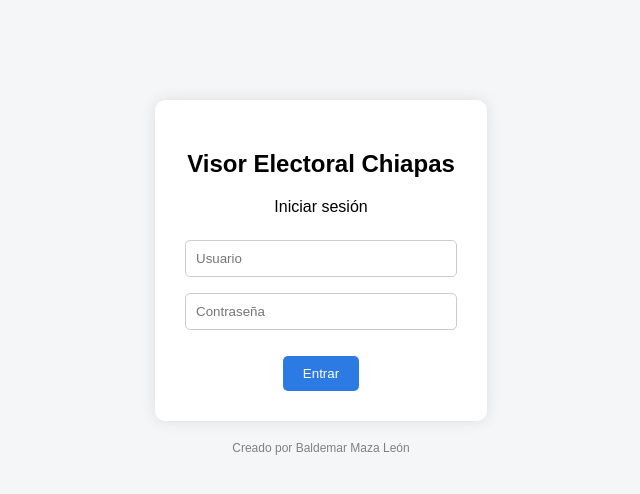
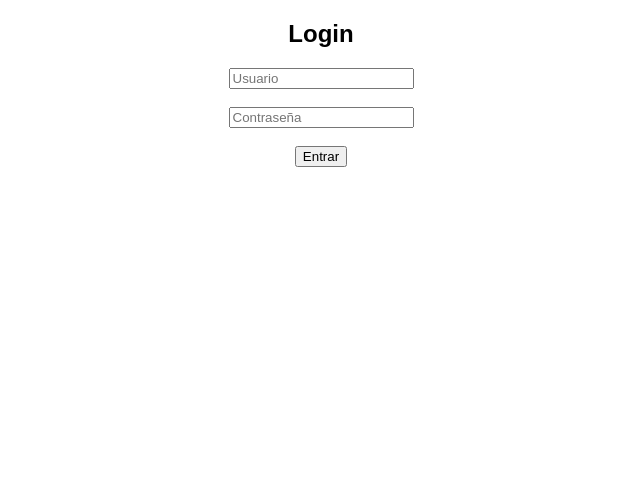
Before and after one commit to BM041977/mapa-electoral-chiapas, a Flask app: page / in a window 1280 px wide. Shown: the top 494 px of the page, without its empty margins (319-959 px from the left). Run offline with Flask 3, Linux system fonts and the light colour scheme.

Commit message:
reset total prueba

```diff
--- a/app.py
+++ b/app.py
@@ -1,17 +1,8 @@
-from flask import Flask, render_template, request, redirect, session
-import os
+from flask import Flask, render_template, request, redirect
 
 app = Flask(__name__)
-app.secret_key = "clave_simple"
 
-# Usuario y contraseña (Render o local)
-USER = os.environ.get("APP_USER", "Baldemar")
-PASSWORD = os.environ.get("APP_PASSWORD", "Victoria@Ever")
-
-
-# ----------------------------------
 # LOGIN
-# ----------------------------------
 @app.route("/", methods=["GET", "POST"])
 def login():
 
@@ -20,36 +11,17 @@ def login():
         usuario = request.form.get("usuario")
         password = request.form.get("password")
 
-        if usuario == USER and password == PASSWORD:
-            session["logged_in"] = True
-            return redirect("/mapa")
-
-        return render_template("login.html", error="Usuario o contraseña incorrectos")
+        # 🔥 PRUEBA SIN VALIDACIÓN
+        return redirect("/mapa")
 
     return render_template("login.html")
 
 
-# ----------------------------------
 # MAPA
-# ----------------------------------
 @app.route("/mapa")
 def mapa():
-
-    if not session.get("logged_in"):
-        return redirect("/")
-
-    return render_template("mapa.html")
+    return "MAPA CARGANDO OK"
 
 
-# ----------------------------------
-# LOGOUT
-# ----------------------------------
-@app.route("/logout")
-def logout():
-    session.clear()
-    return redirect("/")
-
-
-# ----------------------------------
 if __name__ == "__main__":
     app.run(debug=True)
--- a/templates/login.html
+++ b/templates/login.html
@@ -1,98 +1,24 @@
 <!DOCTYPE html>
-<html lang="es">
+<html>
 <head>
-    <meta charset="UTF-8">
-    <title>Acceso al Sistema</title>
-
-    <style>
-        body {
-            font-family: Arial, sans-serif;
-            background-color: #f4f6f8;
-            text-align: center;
-            margin-top: 100px;
-        }
-
-        .login-box {
-            background: white;
-            padding: 30px;
-            border-radius: 10px;
-            display: inline-block;
-            box-shadow: 0px 0px 15px rgba(0,0,0,0.1);
-        }
-
-        input {
-            padding: 10px;
-            width: 250px;
-            margin: 8px 0;
-            border-radius: 5px;
-            border: 1px solid #ccc;
-        }
-
-        button {
-            padding: 10px 20px;
-            background-color: #2c7be5;
-            color: white;
-            border: none;
-            border-radius: 5px;
-            cursor: pointer;
-        }
-
-        button:hover {
-            background-color: #1a5edb;
-        }
-
-        .error {
-            color: red;
-            margin-top: 10px;
-        }
-
-        footer {
-            margin-top: 20px;
-            font-size: 12px;
-            color: gray;
-        }
-    </style>
+    <title>Login</title>
 </head>
 
-<body>
+<body style="text-align:center; font-family:Arial;">
 
-<div class="login-box">
+<h2>Login</h2>
 
-    <h2>Visor Electoral Chiapas</h2>
-    <p>Iniciar sesión</p>
+<form method="POST" action="/">
 
-    <!-- 🔥 FORMULARIO CORRECTO -->
-    <form method="POST" action="{{ url_for('login') }}">
+    <input type="text" name="usuario" placeholder="Usuario">
+    <br><br>
 
-        <input type="text" name="usuario" placeholder="Usuario" required>
-        <br>
+    <input type="password" name="password" placeholder="Contraseña">
+    <br><br>
 
-        <input type="password" name="password" placeholder="Contraseña" required>
-        <br><br>
+    <button type="submit">Entrar</button>
 
-        <button type="submit">Entrar</button>
-
-    </form>
-
-    <!-- MENSAJE DE ERROR -->
-    {% if error %}
-        <div class="error">{{ error }}</div>
-    {% endif %}
-
-</div>
-
-<footer>
-    Creado por Baldemar Maza León
-</footer>
-
-<!-- 🔒 EVITA VOLVER ATRÁS DESPUÉS DE LOGIN -->
-<script>
-window.addEventListener('pageshow', function (event) {
-    if (event.persisted || (window.performance && window.performance.navigation.type === 2)) {
-        window.location.href = "/";
-    }
-});
-</script>
+</form>
 
 </body>
 </html>
```
